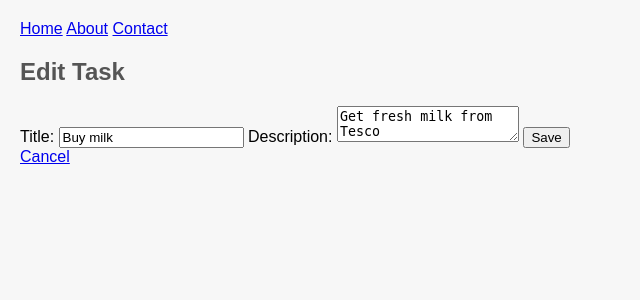
After one commit to ADAYahyaDalal/yahya-todo-app-from-scratch, a Flask app: page /task/1/edit in a window 1280 px wide. The commit adds this page. Shown: the top 300 px of the page, without its empty margins (0-640 px from the left). Run offline with Flask 3, Linux system fonts and the light colour scheme.

Commit message:
step10: task edit and index fix

```diff
--- a/app/routes.py
+++ b/app/routes.py
@@ -1,4 +1,4 @@
-from flask import Blueprint, render_template
+from flask import Blueprint, render_template, request, redirect, url_for
 
 main = Blueprint('main', __name__)
 
@@ -28,3 +28,14 @@ def contact():
 def task_detail(task_id):
     task = next((t for t in tasks if t["id"] == task_id), None)
     return render_template("task_detail.html", task=task)
+
+@main.route("/task/<int:task_id>/edit", methods=["GET", "POST"])
+def edit_task(task_id):
+    task = next((t for t in tasks if t["id"] == task_id), None)
+
+    if request.method == "POST":
+        task["title"] = request.form["title"]
+        task["description"] = request.form["description"]
+        return redirect(url_for("main.task_detail", task_id=task_id))
+
+    return render_template("edit_task.html", task=task)
--- /dev/null
+++ b/app/templates/edit_task.html
@@ -0,0 +1,19 @@
+{% extends "base.html" %}
+
+{% block title %}Edit Task{% endblock %}
+
+{% block content %}
+<h2>Edit Task</h2>
+
+<form method="POST">
+    <label>Title:</label>
+    <input type="text" name="title" value="{{ task.title }}">
+
+    <label>Description:</label>
+    <textarea name="description">{{ task.description }}</textarea>
+
+    <button type="submit">Save</button>
+</form>
+
+<a href="{{ url_for('main.task_detail', task_id=task.id) }}">Cancel</a>
+{% endblock %}
--- a/app/templates/index.html
+++ b/app/templates/index.html
@@ -8,7 +8,8 @@
 <ul>
   {% for task in tasks %}
     <li>
-      <a href="{{ url_for('main.task_detail', task_id=task.id) }}">
+      <<a href="{{ url_for('main.task_detail', task_id=task['id']) }}">
+
         {{ task.title }}
       </a>
     </li>
--- a/app/templates/task_detail.html
+++ b/app/templates/task_detail.html
@@ -1,10 +1,10 @@
 {% extends "base.html" %}
-
 {% block title %}Task Detail{% endblock %}
 
 {% block content %}
 <h2>{{ task.title }}</h2>
 <p>{{ task.description }}</p>
 
-<a href="{{ url_for('main.index') }}">Back to list</a>
+<a href="{{ url_for('main.edit_task', task_id=task.id) }}">Edit</a>
+<a href="{{ url_for('main.index') }}">Back</a>
 {% endblock %}
```
